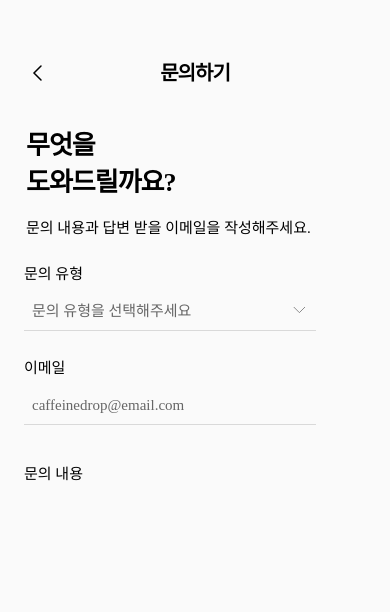
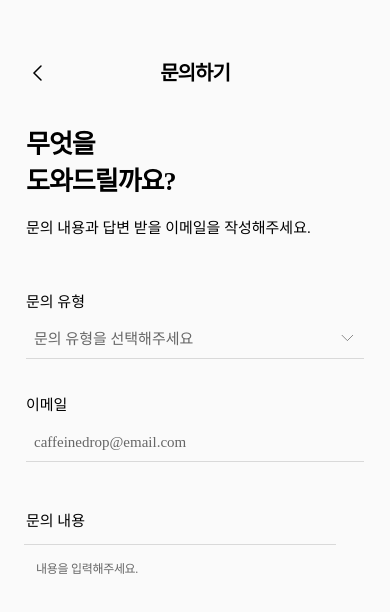
Before and after one commit to Caffeine-Drop/Web, a React Native app in the folder CaffeineDrop/: screen /SettingAskPage in a window 390 px wide. Shown: the top 612 px of the page. Built offline with nearby package versions, Linux system fonts and the light colour scheme; a web font is replaced by a local one.

Commit message:
feat: InputText 컴포넌트 추가

```diff
--- /dev/null
+++ b/CaffeineDrop/components/InputText.js
@@ -0,0 +1,46 @@
+import React from "react";
+import styled from "styled-components/native";
+
+const Container = styled.View`
+    width: 312px;
+    height: 200px;
+
+    margin-left: 24px;
+    margin-right: 24px;
+    margin-top: 12px;
+    padding-top: 16px;
+    padding-bottom: 16px;
+    border-top-width: 1px;
+    border-top-color: #d9d9d9;
+    border-bottom-width: 1px;
+    border-bottom-color: #d9d9d9;
+
+    display: flex;
+    justify-content: center;
+`;
+
+const ContentInput = styled.TextInput`
+    width: 310px;
+    height: 200px;
+    justify-content: center;
+    padding-left: 12px;
+    padding-right: 12px;
+
+    color: #666;
+    font-family: Pretendard;
+    font-size: 12px;
+    font-style: normal;
+    font-weight: 500;
+    line-height: 138%; /* 16.56px */
+    letter-spacing: -0.3px;
+`;
+
+const InputText = () => {
+    return (
+        <Container>
+            <ContentInput placeholder="내용을 입력해주세요." multiline />
+        </Container>
+    );
+};
+
+export default InputText;
--- a/CaffeineDrop/pages/settingPages/settingaskpage.js
+++ b/CaffeineDrop/pages/settingPages/settingaskpage.js
@@ -5,6 +5,8 @@ import { responsiveFontSize, responsiveWidth, responsiveHeight } from "../../uti
 import BackIcon from "../../components/BackIcon";
 import DropdownIcon from "../../components/DropDownIcon";
 import { useFonts } from "../../styles";
+import InputText from "../../components/InputText";
+import { ScrollView } from "react-native";
 
 export default function SettingAskPage({ navigation }) {
     const fontsLoaded = useFonts();
@@ -26,6 +28,7 @@ export default function SettingAskPage({ navigation }) {
                 <Title>문의하기</Title>
             </Navbar>
 
+            <ScrollView>
                 {/* 제목 큰 글자 텍스트 */}
                 <HeaderContainer>
                     <HeaderText>무엇을{"\n"}도와드릴까요?</HeaderText>
@@ -60,6 +63,11 @@ export default function SettingAskPage({ navigation }) {
                 <ContentTitle>
                     <ContentTitleText>문의 내용</ContentTitleText>
                 </ContentTitle>
+                <InputText />
+
+                {/* 버튼 부분 */}
+                <FooterBox></FooterBox>
+            </ScrollView>
         </Container>
     );
 }
@@ -91,14 +99,11 @@ const Title = styled.Text`
 ////////////////////////////////////////////////////
 const HeaderContainer = styled.View`
     display: flex;
-    position: absolute;
-    top: ${responsiveHeight(114.5)}px;
-    left: ${responsiveWidth(24)}px;
+    margin-top: ${responsiveHeight(20)}px;
+    margin-left: ${responsiveWidth(24)}px;
 `;
 const ContentContainer = styled.View`
-    position: absolute;
-    top: ${responsiveHeight(196.5)}px;
-
+    margin-top: ${responsiveHeight(16)}px;
     padding-left: ${responsiveWidth(24)}px;
     padding-right: ${responsiveWidth(24)}px;
 `;
@@ -108,7 +113,6 @@ const HeaderText = styled.Text`
     font-size: ${responsiveFontSize(24)}px;
     font-style: normal;
     font-weight: 600;
-
     line-height: ${responsiveHeight(33.12)}px;
     letter-spacing: ${responsiveWidth(-0.6)};
     text-transform: uppercase;
@@ -126,24 +130,20 @@ const ContentText = styled.Text`
 const SelectBoxContainer = styled.View`
     display: flex;
     flex-direction: column;
-    position: absolute;
-    top: 263.5px;
+    margin-top: ${responsiveHeight(48)}px;
     gap: 8px;
-
-    width: 340px;
-    padding-left: 24px;
-    padding-right: 24px;
+    width: 100%;
+    padding-left: ${responsiveWidth(24)}px;
+    padding-right: ${responsiveWidth(24)}px;
 `;
 const SelectBoxContainer2 = styled.View`
     display: flex;
     flex-direction: column;
-    position: absolute;
-    top: 357.5px;
+    margin-top: ${responsiveHeight(32)}px;
     gap: 8px;
-
-    width: 340px;
-    padding-left: 24px;
-    padding-right: 24px;
+    width: 100%;
+    padding-left: ${responsiveWidth(24)}px;
+    padding-right: ${responsiveWidth(24)}px;
 `;
 const SelectBoxTitle = styled.View``;
 const SelectBoxTitleText = styled.Text`
@@ -174,9 +174,8 @@ const SelectBoxText = styled.Text`
 `;
 //문의 내용/////////////////////////////////////////////
 const ContentTitle = styled.View`
-    position: absolute;
-    top: 463.5px;
-    left: 24px;
+    margin-top: ${responsiveHeight(44)}px;
+    padding-left: ${responsiveWidth(24)}px;
 `;
 const ContentTitleText = styled.Text`
     color: #000;
@@ -187,3 +186,10 @@ const ContentTitleText = styled.Text`
     line-height: ${responsiveHeight(19.32)}px;
     letter-spacing: ${responsiveWidth(-0.35)};
 `;
+//하단 버튼/////////////////////////////////////////////
+const FooterBox = styled.View`
+    margin-top: ${responsiveHeight(128)}px;
+    width: 100%;
+    padding-left: ${responsiveWidth(24)}px;
+    padding-right: ${responsiveWidth(24)}px;
+`;
```
Lines whose indentation alone changed are shown as unchanged.
